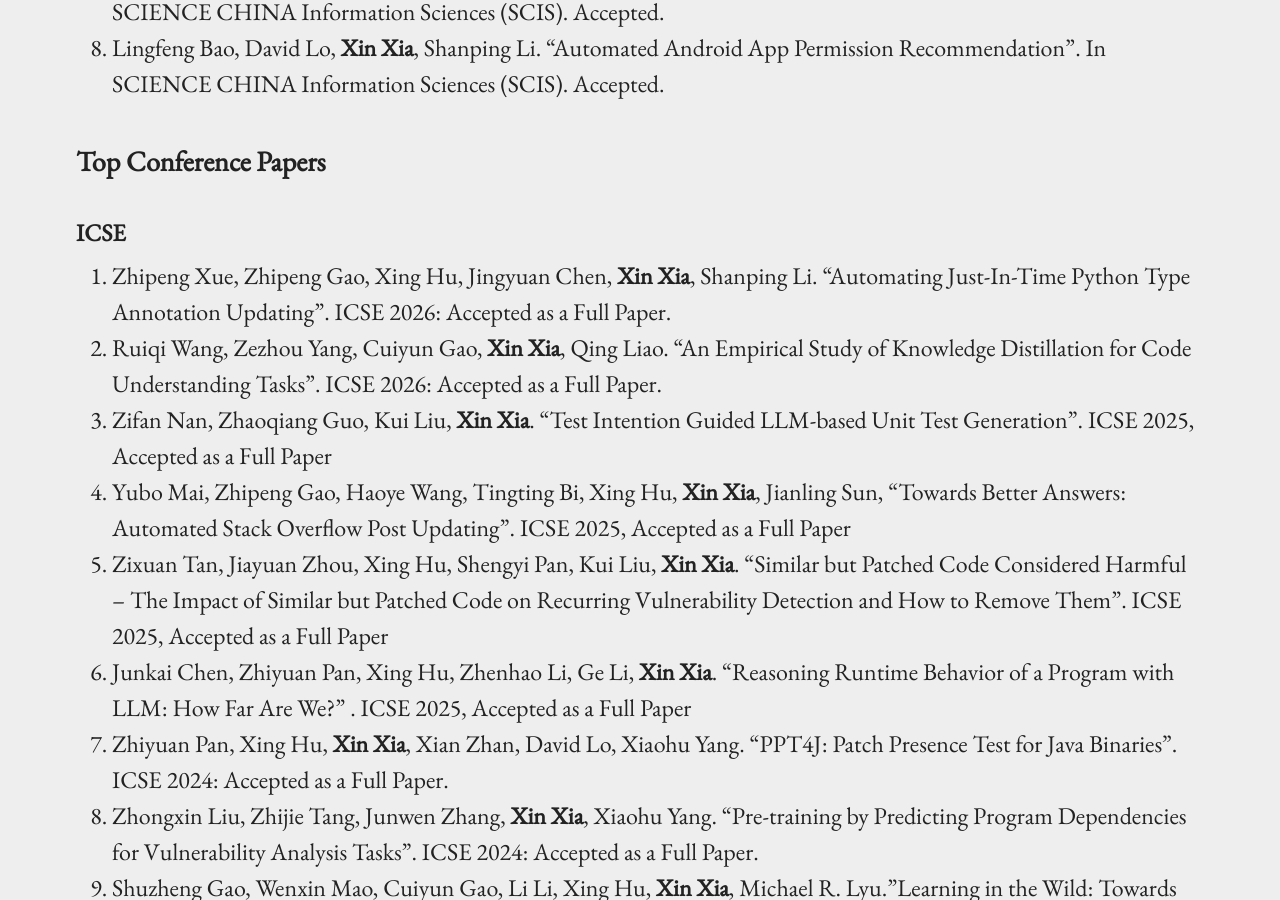
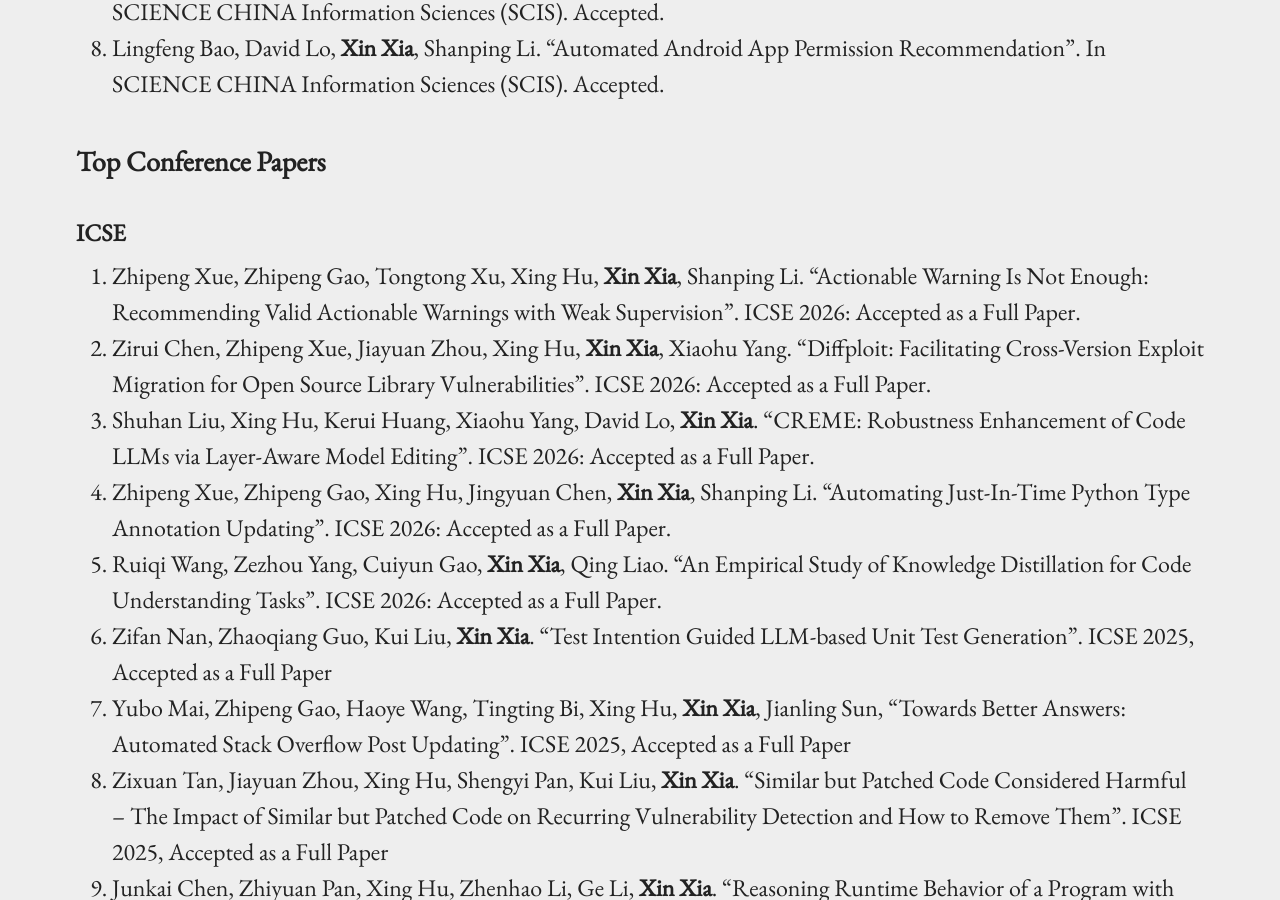
Before and after one commit to xin-xia/xin-xia.github.io, a Jekyll site: the page built from index.md, in a window 1280 px wide and 900 px high, scrolled down 9994 px. Built offline with Jekyll 4.4.1, drawn with Linux system fonts in a browser that asks for light colours.

Commit message:
Update index.md

```diff
--- a/index.md
+++ b/index.md
@@ -147,7 +147,9 @@ Case Study of Code Clone Detection and Defect Prediction". IEEE Transactions on
 ### Top Conference Papers
 
 #### ICSE
-
+1. Zhipeng Xue, Zhipeng Gao, Tongtong Xu, Xing Hu, <strong>Xin Xia</strong>, Shanping Li. "Actionable Warning Is Not Enough: Recommending Valid Actionable Warnings with Weak Supervision". ICSE 2026: Accepted as a Full Paper.  <br/>
+1. Zirui Chen, Zhipeng Xue, Jiayuan Zhou, Xing Hu, <strong>Xin Xia</strong>, Xiaohu Yang. "Diffploit: Facilitating Cross-Version Exploit Migration for Open Source Library Vulnerabilities". ICSE 2026: Accepted as a Full Paper.  <br/>
+1. Shuhan Liu, Xing Hu, Kerui Huang, Xiaohu Yang, David Lo, <strong>Xin Xia</strong>. "CREME: Robustness Enhancement of Code LLMs via Layer-Aware Model Editing". ICSE 2026: Accepted as a Full Paper.  <br/>
 1. Zhipeng Xue, Zhipeng Gao, Xing Hu, Jingyuan Chen,  <strong>Xin Xia</strong>, Shanping Li.  "Automating Just-In-Time Python Type Annotation Updating". ICSE 2026: Accepted as a Full Paper.  <br/>
 1. Ruiqi Wang, Zezhou Yang, Cuiyun Gao,  <strong>Xin Xia</strong>, Qing Liao.  "An Empirical Study of Knowledge Distillation for Code  Understanding Tasks". ICSE 2026: Accepted as a Full Paper.  <br/>
 1. Zifan Nan, Zhaoqiang Guo, Kui Liu, <strong>Xin Xia</strong>. "Test Intention Guided LLM-based Unit Test Generation". ICSE 2025, Accepted as a Full Paper <br />
```
